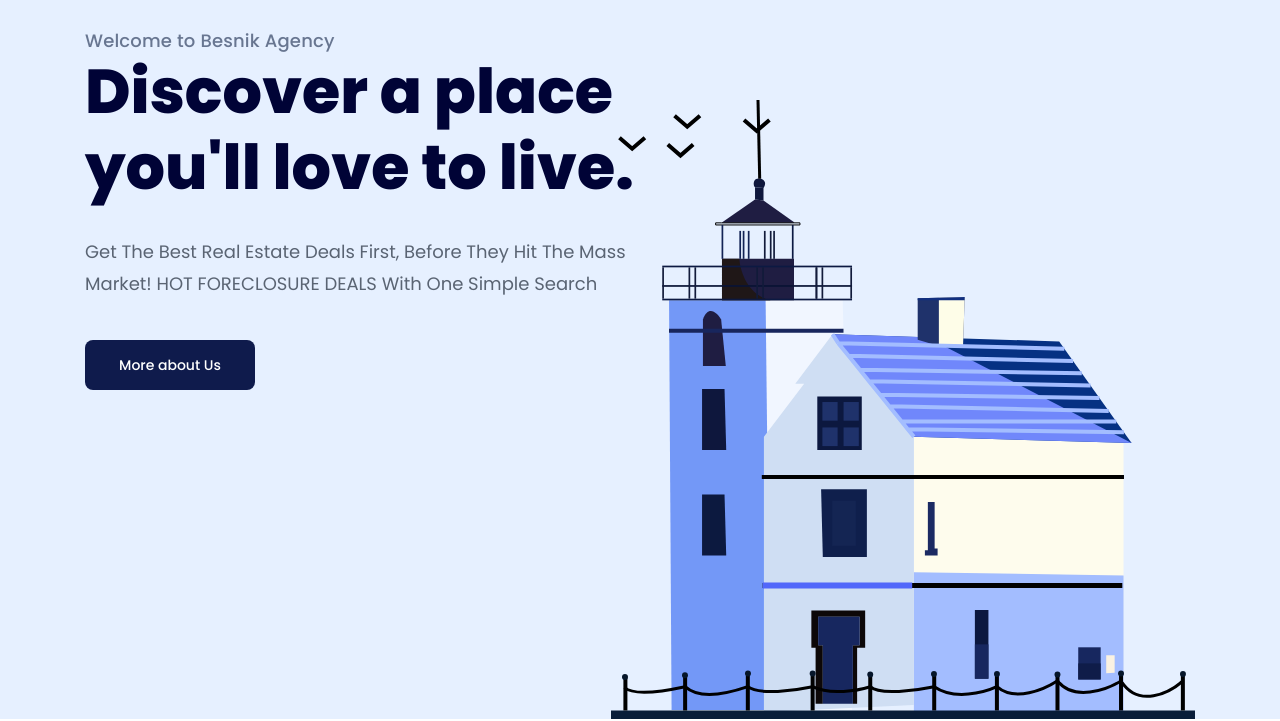
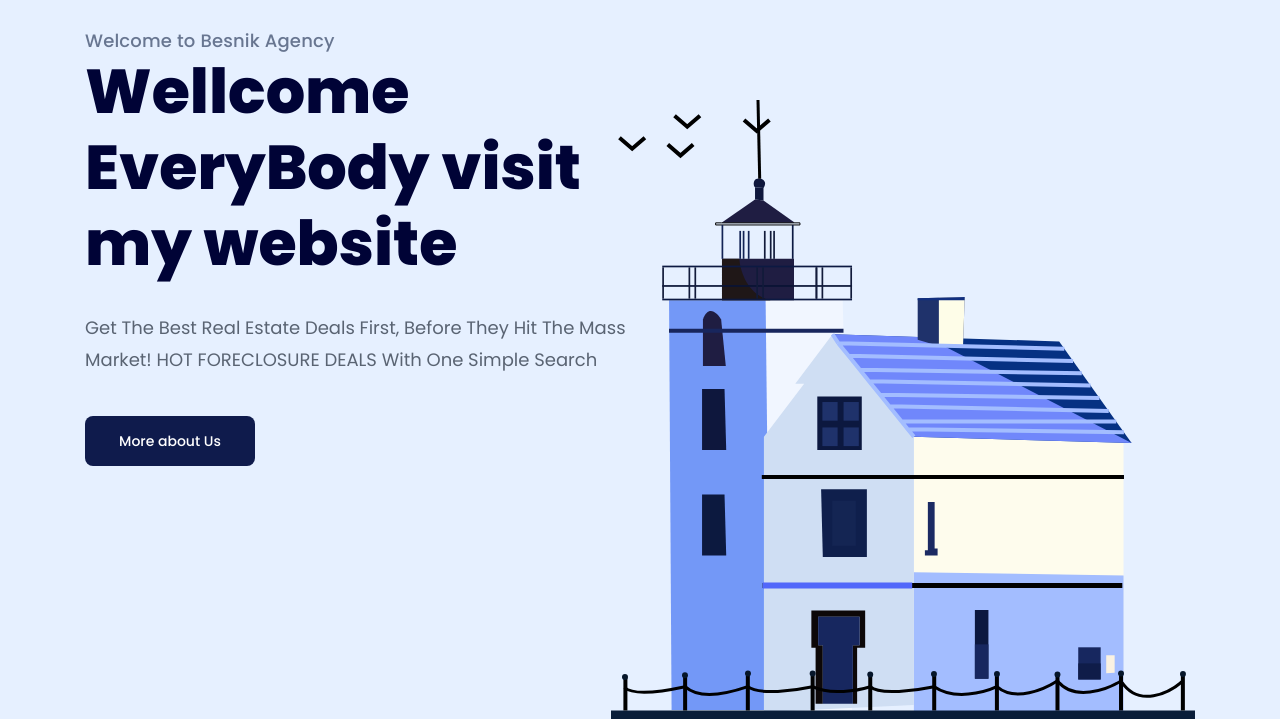
Before and after one commit to HoangMinhLam/htmlcss-01, a plain HTML site: page index.html in a window 1280 px wide. Shown: the part 81-802 px from the top of the page. Drawn offline with Linux system fonts and the light colour scheme.

Commit message:
first commit

```diff
--- a/index.html
+++ b/index.html
@@ -43,7 +43,7 @@
           <div class="hero">
             <div class="info">
               <div class="p sub-title">Welcome to Besnik Agency</div>
-              <h1 class="title">Discover a place you'll love to live.</h1>
+              <h1 class="title">Wellcome EveryBody visit my website</h1>
               <p class="desc">
                 get the best real estate deals first, before they hit the mass
                 market! HOT FORECLOSURE DEALS with one simple search
```
